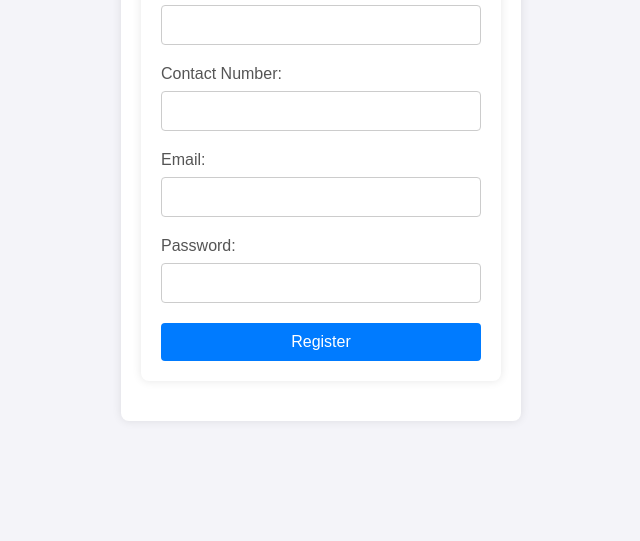
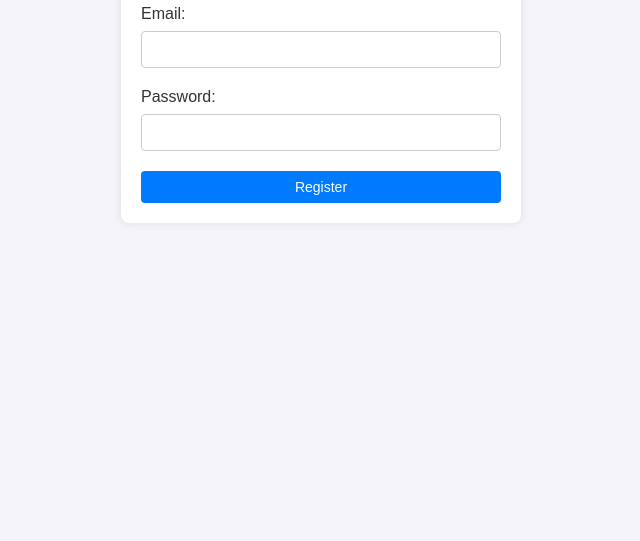
Before and after one commit to amandangol/authentication-and-authorisation-with-expressjs, a plain HTML site: page web-front-end/pages/register.html in a window 1280 px wide. Shown: the part 259-800 px from the top of the page, without its empty margins (319-959 px from the left). Drawn offline with Linux system fonts and the light colour scheme.

Commit message:
:bug: fixes

```diff
--- a/web-front-end/pages/register.html
+++ b/web-front-end/pages/register.html
@@ -6,65 +6,6 @@
     <meta name="viewport" content="width=device-width, initial-scale=1.0">
     <title>Register</title>
     <link rel="stylesheet" href="../styles/styles.css">
-    <style>
-        body {
-            font-family: Arial, sans-serif;
-            display: flex;
-            justify-content: center;
-            align-items: center;
-            height: 100vh;
-            margin: 0;
-            background-color: #f4f4f9;
-        }
-
-        h1 {
-            margin-bottom: 20px;
-            font-size: 2rem;
-            color: #333;
-        }
-
-        .form-container {
-            background: #fff;
-            padding: 20px;
-            border-radius: 8px;
-            box-shadow: 0 0 10px rgba(0, 0, 0, 0.1);
-            width: 100%;
-            max-width: 400px;
-            box-sizing: border-box;
-        }
-
-        label {
-            display: block;
-            margin-bottom: 8px;
-            font-size: 1rem;
-            color: #555;
-        }
-
-        input {
-            width: 100%;
-            padding: 10px;
-            margin-bottom: 20px;
-            border: 1px solid #ddd;
-            border-radius: 4px;
-            font-size: 1rem;
-        }
-
-        button {
-            width: 100%;
-            padding: 10px;
-            background-color: #007bff;
-            color: #fff;
-            border: none;
-            border-radius: 4px;
-            font-size: 1rem;
-            cursor: pointer;
-            transition: background-color 0.3s ease;
-        }
-
-        button:hover {
-            background-color: #0056b3;
-        }
-    </style>
 </head>
 
 <body>
```
Also changed, not shown: web-front-end/pages/admin/dashboard.html (+1 -0 lines), web-front-end/pages/profile.html (+3 -50 lines), web-front-end/styles/styles.css (line endings or trailing spaces).
